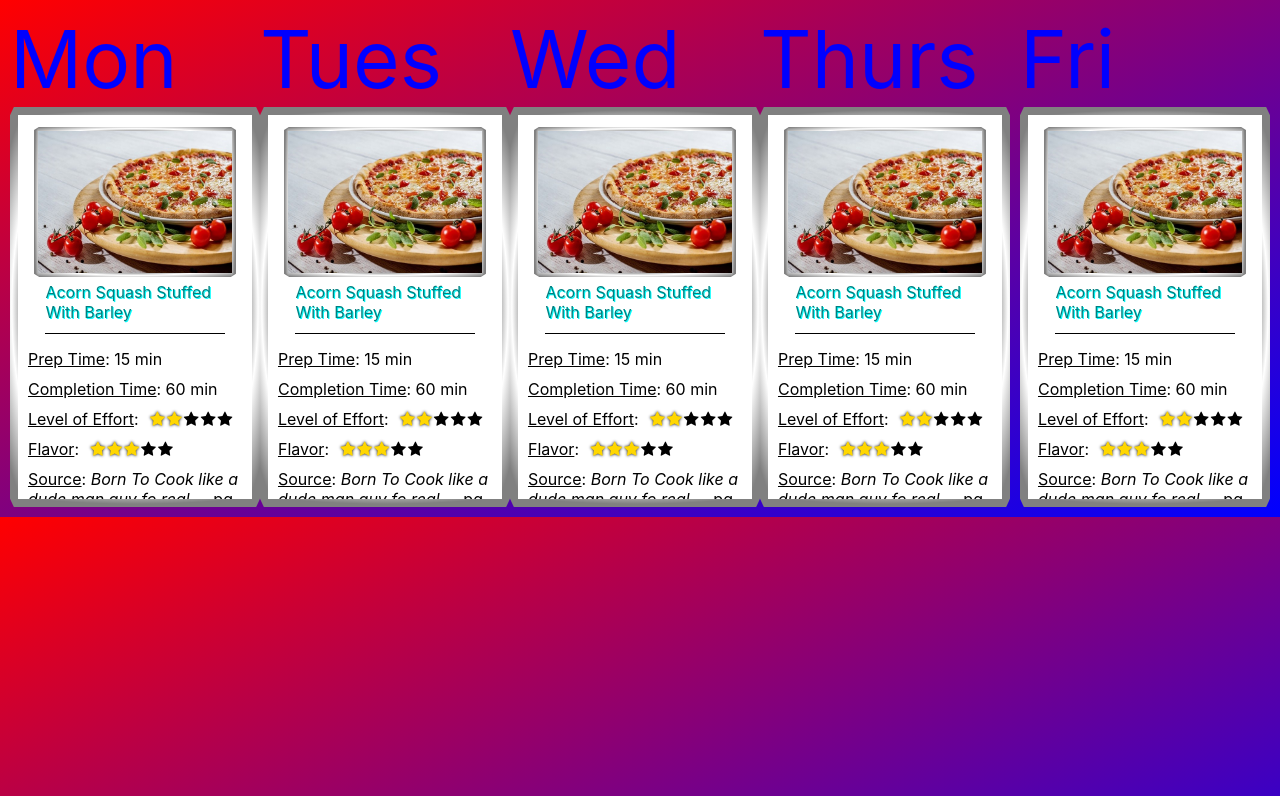
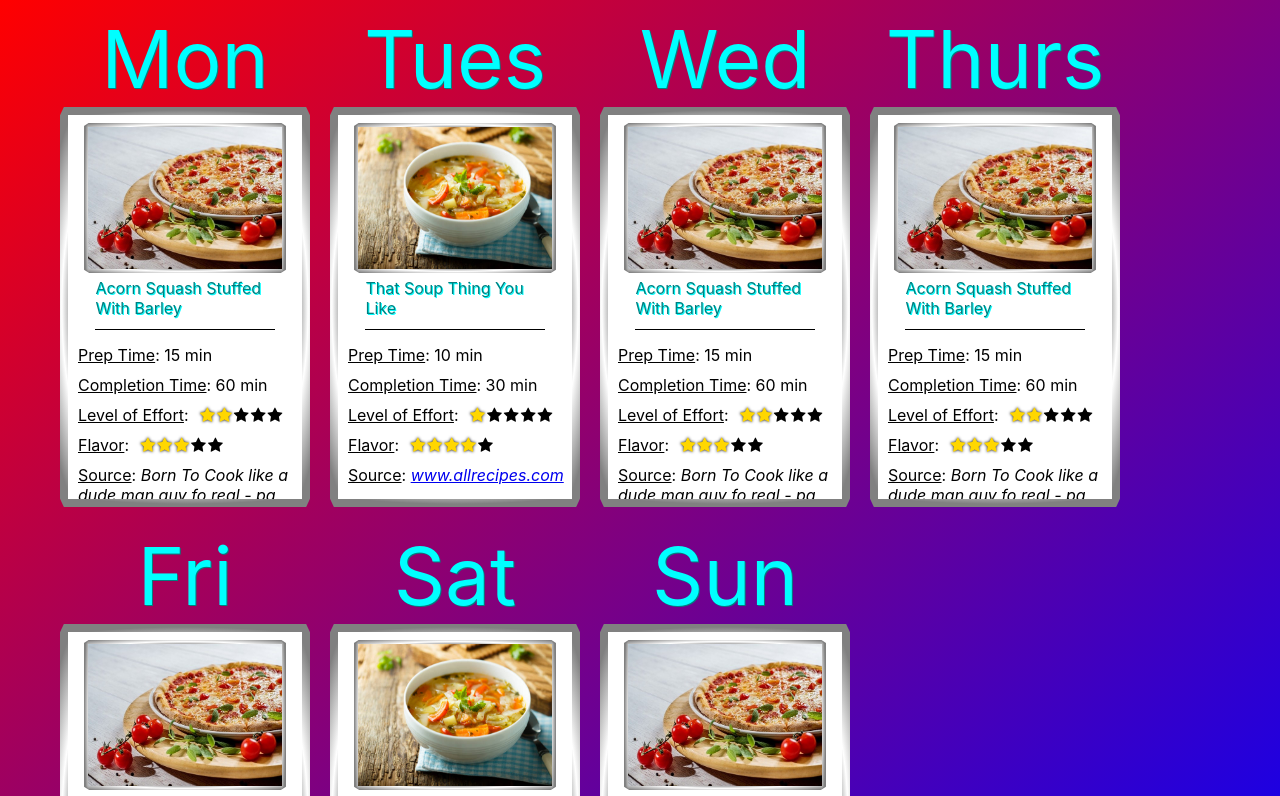
Before and after one commit to fl1cker/Recipe-Planner, a React (Create React App) app in the folder recipe-planner/: page / in a window 1280 px wide. Shown: the top 796 px of the page. Built offline with nearby package versions, Linux system fonts and the light colour scheme.

Commit message:
add more sample data.  format website links.  add null safety to amount

```diff
--- a/recipe-planner/src/App.css
+++ b/recipe-planner/src/App.css
@@ -3,24 +3,31 @@
   margin: 0;
   padding: 0;
   background-image: linear-gradient(to bottom right, red, blue);
+  max-width: 100vw;
 }
 
 .cards {
   margin: 10px 10px;
   display: flex;
   flex-direction: row;
-  justify-content: space-between;
+  flex-wrap: wrap;
+  justify-content: flex-start;
+  max-width: 100%;
+  margin-left: 60px;
+  row-gap: 20px;
 }
 
 .day-card {
   display: flex;
-  flex-direction: row;
-  flex-wrap: wrap;
-  justify-content: space-between;
-  align-items: flex-start;
+  flex-direction: column;
+  flex-wrap: no-wrap;
+  justify-content: flex-start;
+  align-items: center;
+  margin-right: 20px;
 }
 
 .day {
   font-size: 5rem;
-  color: blue;
+  color: cyan;
+  text-shadow: teal 1px 1px;
 }
--- a/recipe-planner/src/App.js
+++ b/recipe-planner/src/App.js
@@ -1,42 +1,21 @@
 import './App.css';
 import Card from './Card.js';
+import { SampleData } from './temp/sample-data';
 
 const daysOfTheWeek = ['Mon', 'Tues', 'Wed', 'Thurs', 'Fri', 'Sat', 'Sun'];
-const cardData = {
-  title: 'Acorn Squash Stuffed With Barley',
-  imageSource: 'pizza.jpg',
-  prepTime: '15',
-  completionTime: '60',
-  levelOfEffort: 2,
-  tasteRating: 3,
-  recipeSource: {
-    sourceType: 'book',
-    location: 'Born To Cook like a dude man guy fo real',
-    details: 'pg. 45',
-  },
-  ingredients: [
-    {
-      name: 'Vegetable Oil',
-      amount: 4,
-      unit: 'fl oz',
-    },
-    {
-      name: 'Cookie Dough',
-      amount: 2,
-      unit: 'oz',
-    },
-  ],
-};
 
 function App() {
+  let cardData = fetchRandomData();
+  console.log(cardData);
+
   return (
     <div className="app">
       <div className="cards">
-        {daysOfTheWeek.slice(0, 5).map((day) => {
+        {daysOfTheWeek.slice(0, 7).map((day, index) => {
           return (
             <div className="day-card" key={day}>
               <div className="day">{day}</div>
-              <Card {...cardData} />
+              <Card {...cardData[index]} />
             </div>
           );
         })}
@@ -45,4 +24,13 @@ function App() {
   );
 }
 
+function fetchRandomData() {
+  const data = [];
+  for (let i = 0; i < 7; i++) {
+    data.push(Math.random() <= 0.5 ? SampleData[0] : SampleData[1]);
+  }
+
+  return data;
+}
+
 export default App;
--- a/recipe-planner/src/Card.css
+++ b/recipe-planner/src/Card.css
@@ -61,7 +61,7 @@
 
 .figure {
   box-sizing: border-box;
-  margin: 7px 0 0 0;
+  margin: 3px 0 0 0;
   width: 90%;
   height: 40%;
   min-height: 40%;
--- a/recipe-planner/src/Card.js
+++ b/recipe-planner/src/Card.js
@@ -2,6 +2,7 @@ import './Card.css';
 import IngredientList from './IngredientList';
 
 const maxRating = 5;
+const websiteRegex = /:\/\/(.*?)\//;
 
 function Card({
   title,
@@ -16,6 +17,37 @@ function Card({
   function handleCardClick(event) {
     const el = event.currentTarget;
     el.classList.toggle('selected');
+  }
+
+  function displaySource() {
+    let location = '';
+
+    switch (recipeSource.sourceType.toLowerCase()) {
+      case 'website': {
+        location = websiteRegex.exec(recipeSource.location)[1];
+
+        return (
+          <a
+            className="location"
+            onClick={(e) => e.stopPropagation()}
+            href={recipeSource.location}
+            target="_blank"
+          >
+            {location}
+          </a>
+        );
+      }
+      case 'book': {
+        return (
+          <span className="location">
+            {recipeSource.location} - {recipeSource.details}
+          </span>
+        );
+      }
+      default: {
+        return <span className="location">{recipeSource.location}</span>;
+      }
+    }
   }
 
   return (
@@ -67,8 +99,7 @@ function Card({
           </div>
           <div className="attribute">
             <span className="label">Source</span>:&nbsp;
-            <span className="location">{recipeSource.location}</span>
-            {recipeSource.details ? ` -- ${recipeSource.details}` : ''}
+            {displaySource()}
           </div>
         </div>
       </div>
--- a/recipe-planner/src/IngredientList.js
+++ b/recipe-planner/src/IngredientList.js
@@ -9,7 +9,7 @@ function IngredientList({ ingredients }) {
             <tr className="table-row" key={name}>
               <td className="name">{name}</td>
               <td className="amount">
-                {amount} {unit}
+                {amount || ''} {unit}
               </td>
             </tr>
           );
--- /dev/null
+++ b/recipe-planner/src/temp/sample-data.js
@@ -0,0 +1,71 @@
+export const SampleData = [
+  {
+    title: 'Acorn Squash Stuffed With Barley',
+    imageSource: 'pizza.jpg',
+    prepTime: '15',
+    completionTime: '60',
+    levelOfEffort: 2,
+    tasteRating: 3,
+    recipeSource: {
+      sourceType: 'book',
+      location: 'Born To Cook like a dude man guy fo real',
+      details: 'pg. 45',
+    },
+    ingredients: [
+      {
+        name: 'Vegetable Oil',
+        amount: 4,
+        unit: 'fl oz',
+      },
+      {
+        name: 'Cookie Dough',
+        amount: 2,
+        unit: 'oz',
+      },
+    ],
+  },
+  {
+    title: 'That Soup Thing You Like',
+    imageSource: 'soup.jpeg',
+    prepTime: '10',
+    completionTime: '30',
+    levelOfEffort: 1,
+    tasteRating: 4,
+    recipeSource: {
+      sourceType: 'website',
+      location: 'https://www.allrecipes.com/your-recipes/465465656trrtyh4545h5',
+      details: '',
+    },
+    ingredients: [
+      {
+        name: 'Vegetable Broth',
+        amount: 4,
+        unit: 'cups',
+      },
+      {
+        name: 'Carrots',
+        amount: 2,
+        unit: 'units',
+      },
+      {
+        name: 'Broccoli',
+        amount: 2,
+        unit: 'units',
+      },
+      {
+        name: 'Mushrooms',
+        amount: 2,
+        unit: 'cups',
+      },
+      {
+        name: 'Egg',
+        amount: 2,
+        unit: 'units',
+      },
+      {
+        name: 'Salt',
+        unit: 'to taste',
+      },
+    ],
+  },
+];
```
Also changed, not shown: recipe-planner/public/soup.jpeg (added).
